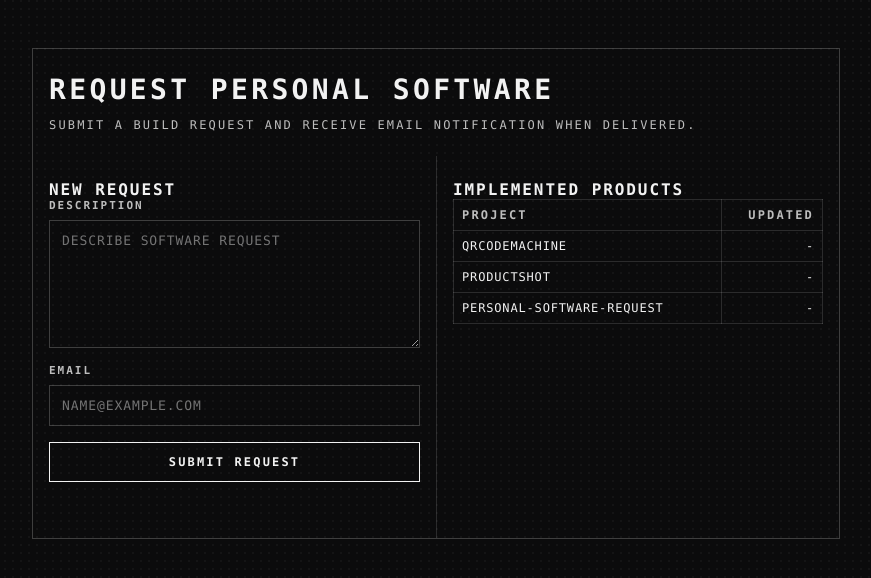
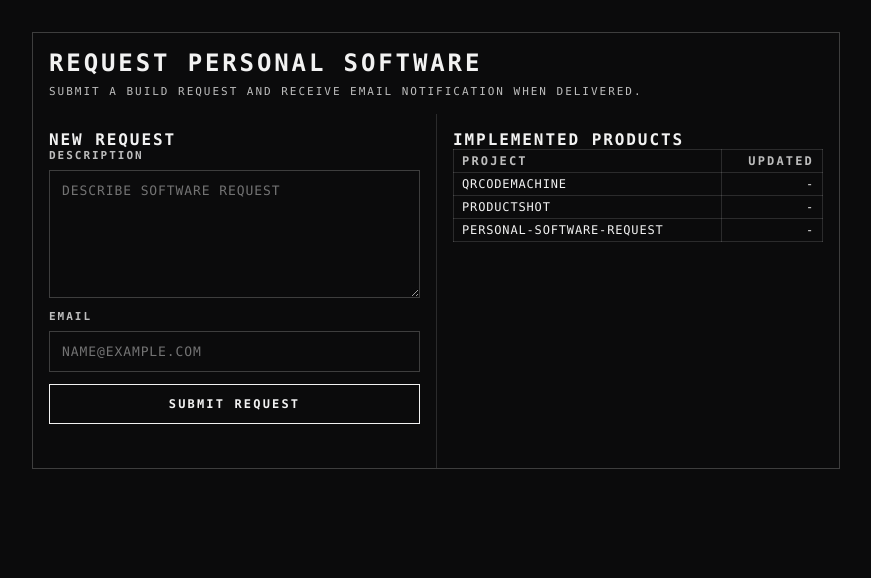
Before and after one commit to yaosamo/personal-software-request, a website: page index.html in a window 1280 px wide. Shown: the whole page, without its empty margins (204-1075 px from the left). Drawn offline with Linux system fonts and the light colour scheme; no server answers; a web font is replaced by a local one.

Commit message:
style: simplify spec-sheet UI further

```diff
--- a/index.html
+++ b/index.html
@@ -40,19 +40,9 @@
         letter-spacing: var(--track-3);
       }
 
-      body::before {
-        content: "";
-        position: fixed;
-        inset: 0;
-        pointer-events: none;
-        opacity: 0.04;
-        background-image: radial-gradient(circle at 1px 1px, #ffffff 1px, transparent 0);
-        background-size: 8px 8px;
-      }
-
       main {
         max-width: 840px;
-        margin: 48px auto 64px;
+        margin: 32px auto 48px;
         padding: 0 16px;
       }
 
@@ -61,7 +51,7 @@
       }
 
       .section {
-        padding: 24px 16px;
+        padding: 16px;
       }
 
       .section + .section {
@@ -76,7 +66,7 @@
       }
 
       h1 {
-        font-size: 28px;
+        font-size: 24px;
       }
 
       h2 {
@@ -84,10 +74,10 @@
       }
 
       .subtitle {
-        margin: 12px 0 0;
+        margin: 8px 0 0;
         color: var(--muted);
         letter-spacing: var(--track-2);
-        font-size: 12px;
+        font-size: 11px;
       }
 
       .grid {
@@ -96,7 +86,7 @@
       }
 
       .grid > .pane {
-        padding: 24px 16px;
+        padding: 16px;
       }
 
       .grid > .pane + .pane {
@@ -105,7 +95,7 @@
 
       form {
         display: grid;
-        gap: 16px;
+        gap: 12px;
       }
 
       .field {
@@ -164,12 +154,11 @@
         font-weight: 700;
         letter-spacing: var(--track-2);
         cursor: pointer;
-        transition: background-color 120ms ease, color 120ms ease, opacity 120ms ease;
+        transition: opacity 120ms ease;
       }
 
       button:hover {
-        background: var(--fg);
-        color: var(--bg);
+        opacity: 0.9;
       }
 
       button:active {
@@ -207,7 +196,7 @@
       .table th,
       .table td {
         border: 1px solid var(--hair);
-        padding: 8px;
+        padding: 4px 8px;
         vertical-align: top;
       }
 
@@ -251,7 +240,7 @@
         }
 
         h1 {
-          font-size: 24px;
+          font-size: 20px;
         }
       }
     </style>
```
